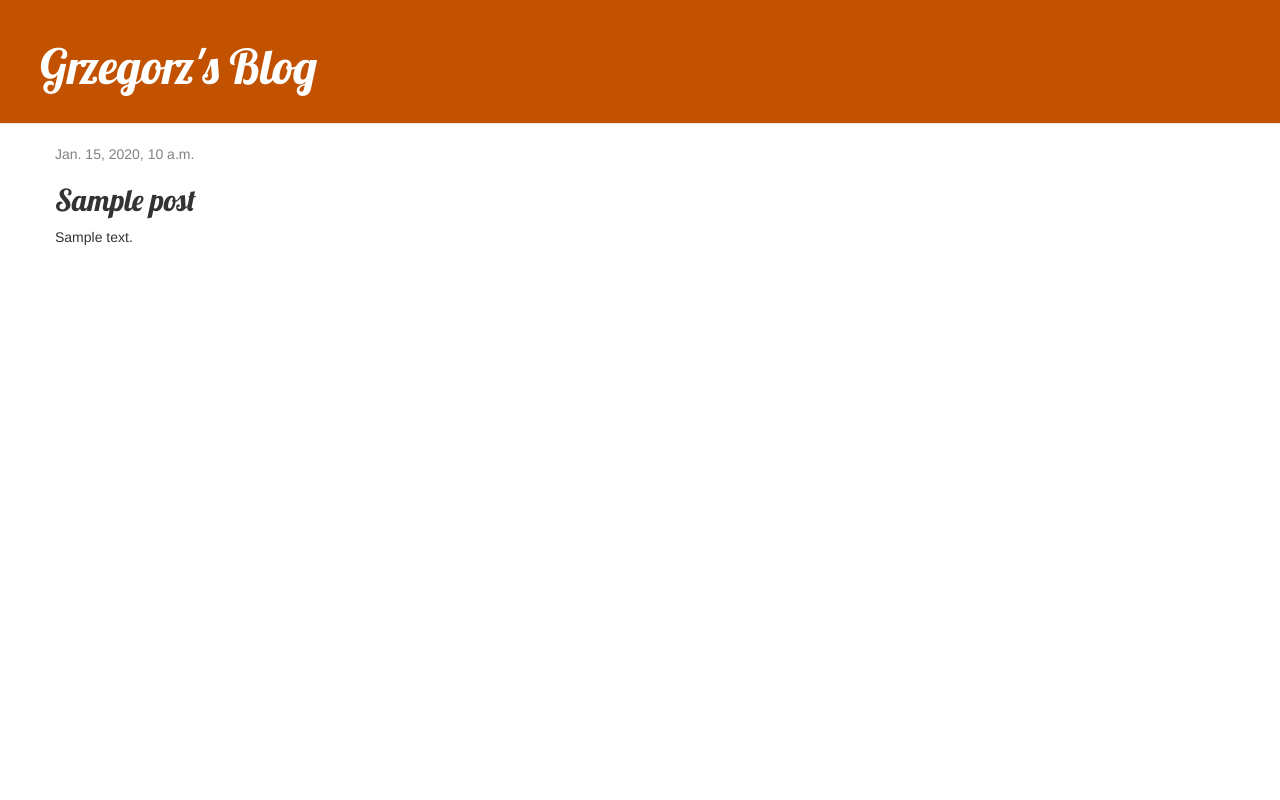
After one commit to gpachota/my-first-blog, a Django app: template blog/templates/blog/post_detail.html in a window 1280 px wide. The commit adds this page. Run offline with Django 3.2, Linux system fonts and the light colour scheme; the template is opened without the code that fills it: most values are stand-ins (such as "Sample title", 1, 10 or a date in 2020); some libraries are stand-ins or nearby versions.

Commit message:
Added view and template for detailed blog post as well as CSS for the site.

```diff
--- /dev/null
+++ b/blog/static/css/blog.css
@@ -0,0 +1,46 @@
+.page-header {
+    background-color: #C25100;
+    margin-top: 0;
+    padding: 20px 20px 20px 40px;
+}
+
+.page-header h1, .page-header h1 a, .page-header h1 a:visited, .page-header h1 a:active {
+    color: #ffffff;
+    font-size: 36pt;
+    text-decoration: none;
+}
+
+.content {
+    margin-left: 40px;
+}
+
+h1, h2, h3, h4 {
+    font-family: 'Lobster', cursive;
+}
+
+.date {
+    color: #828282;
+}
+
+.save {
+    float: right;
+}
+
+.post-form textarea, .post-form input {
+    width: 100%;
+}
+
+.top-menu, .top-menu:hover, .top-menu:visited {
+    color: #ffffff;
+    float: right;
+    font-size: 26pt;
+    margin-right: 20px;
+}
+
+.post {
+    margin-bottom: 70px;
+}
+
+.post h2 a, .post h1 a:visited {
+    color: #000000;
+}
--- /dev/null
+++ b/blog/templates/blog/base.html
@@ -0,0 +1,23 @@
+{% load static %}
+<html>
+<head>
+    <title>Grzegorz's blog</title>
+    <link rel="stylesheet" href="//maxcdn.bootstrapcdn.com/bootstrap/3.2.0/css/bootstrap.min.css">
+    <link rel="stylesheet" href="//maxcdn.bootstrapcdn.com/bootstrap/3.2.0/css/bootstrap-theme.min.css">
+    <link href="//fonts.googleapis.com/css?family=Lobster&subset=latin,latin-ext" rel="stylesheet" type="text/css">
+    <link rel="stylesheet" href="{% static 'css/blog.css' %}">
+</head>
+<body>
+<div class="page-header">
+    <h1><a href="/">Grzegorz's Blog</a></h1>
+</div>
+<div class="content container">
+    <div class="row">
+        <div class="col-md-8">
+            {% block content %}
+            {% endblock %}
+        </div>
+    </div>
+</div>
+</body>
+</html>
--- /dev/null
+++ b/blog/templates/blog/post_detail.html
@@ -0,0 +1,13 @@
+{% extends 'blog/base.html' %}
+
+{% block content %}
+    <div class="post">
+        {% if post.published_date %}
+            <div class="date">
+                {{ post.published_date }}
+            </div>
+        {% endif %}
+        <h2>{{ post.title }}</h2>
+        <p>{{ post.text|linebreaksbr }}</p>
+    </div>
+{% endblock %}
--- a/blog/urls.py
+++ b/blog/urls.py
@@ -3,4 +3,5 @@ from . import views
 
 urlpatterns = [
     path('', views.post_list, name='post_list'),
+    path('post/<int:pk>/', views.post_detail, name='post_detail'),
 ]
--- a/mysite/settings.py
+++ b/mysite/settings.py
@@ -11,6 +11,7 @@ https://docs.djangoproject.com/en/3.1/ref/settings/
 """
 
 from pathlib import Path
+import os
 
 # Build paths inside the project like this: BASE_DIR / 'subdir'.
 BASE_DIR = Path(__file__).resolve().parent.parent
@@ -119,4 +120,4 @@ USE_TZ = True
 # https://docs.djangoproject.com/en/3.1/howto/static-files/
 
 STATIC_URL = '/static/'
-STATIC_ROOT = BASE_DIR / 'static'
+STATIC_ROOT = [os.path.join(BASE_DIR, 'static')]
```
Also changed, not shown: blog/templates/blog/post_list.html (+12 -16 lines), blog/views.py (+6 -1 lines).
